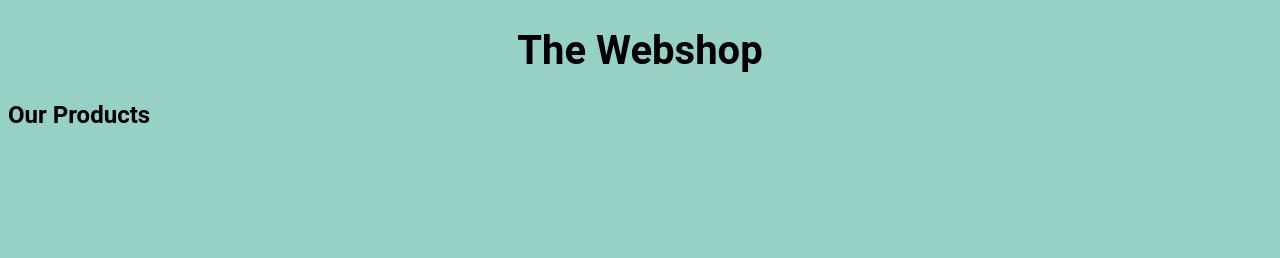
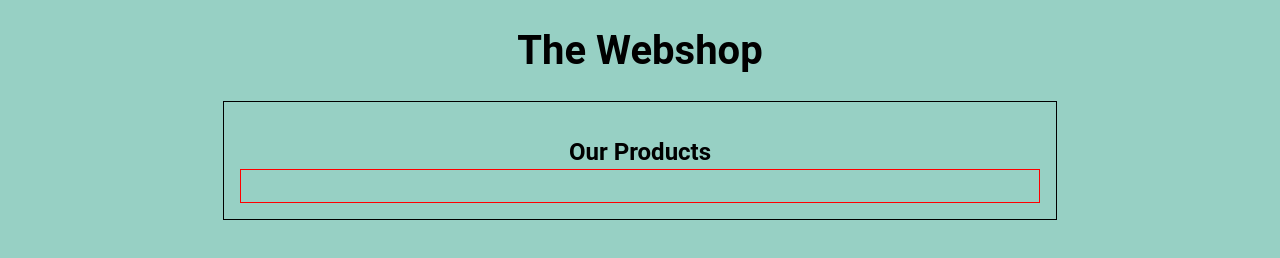
Before and after one commit to plugga-tech/express-api-webshop-js-Redicholas, a website built with Vite: page frontend/index.html in a window 1280 px wide. Built offline with nearby package versions, Linux system fonts and the light colour scheme; files whose address does not match are found by name.

Commit message:
Refactor product model and product routes, add new product fields and update frontend product display

```diff
--- a/backend/models/product-model.js
+++ b/backend/models/product-model.js
@@ -6,7 +6,6 @@ const ProductSchema = mongoose.Schema({
   price: { type: Number, required: true },
   lager: { type: Number },
   category: { type: String, ref: "Category" },
-  token: { type: String, required: true },
 });
 
 module.exports = mongoose.model("Product", ProductSchema);
--- a/backend/routes/products.js
+++ b/backend/routes/products.js
@@ -35,7 +35,6 @@ router.post("/add", function (req, res, next) {
       description: req.body.description,
       lager: req.body.lager,
       category: req.body.category,
-      token: req.body.token,
     });
 
     product.save();
--- a/frontend/src/modules/products.ts
+++ b/frontend/src/modules/products.ts
@@ -14,7 +14,7 @@ export function renderProductCard() {
     const productCard = `
         <div class="product-card">
             <h2>Our Products</h2>
-            <ul id="product-list"></ul>
+            <div id="product-list" class="product-list"></div>
         </div>
     `;
 
@@ -23,12 +23,12 @@ export function renderProductCard() {
 }
 
 function renderProductList() {
-    const productList = document.getElementById('product-list') as HTMLUListElement;
+    const productList = document.getElementById('product-list') as HTMLDivElement;
 
     getProducts().then(products => {
         products.forEach(product => {
             const productItem = `
-                <li>${product.name}</li>
+                <div class="product-item">${product.name}, ${product.description}, ${product.price}</div>
             `;
             productList.innerHTML += productItem;
         });
--- a/frontend/src/style.scss
+++ b/frontend/src/style.scss
@@ -43,3 +43,31 @@ h1 {
         cursor: pointer;
     }
 }
+
+.product-card {
+    border: 1px solid black;
+    max-width: 800px;
+    margin: 0 auto;
+    padding: 1rem;
+
+    h2 {
+        text-align: center;
+        font-size: 1.5rem;
+        margin-bottom: 0.2rem;
+    }
+
+    .product-list {
+        border: 1px solid red;
+        display: flex;
+        justify-content: space-between;
+        flex-wrap: wrap;
+        padding: 1rem;
+        gap: 0.5rem;
+
+        .product-item {
+            border: 1px solid blue;
+            width: 150px;
+            padding: 1rem;
+        }
+    }
+}
```
Also changed, not shown: frontend/src/style.css, 1 other file.
